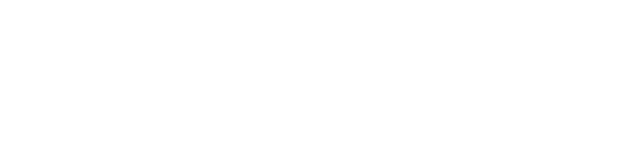
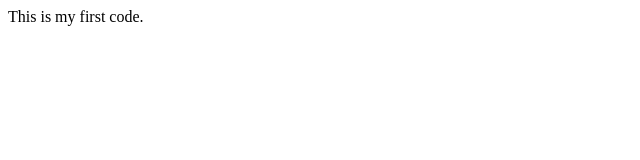
Before and after one commit to gagankulung123-collab/Web-Development, a plain HTML site: page index.html in a window 1280 px wide. Shown: the whole page, without its empty margins (0-640 px from the left). Drawn offline with Linux system fonts and the light colour scheme.

Commit message:
Code modified

```diff
--- a/index.html
+++ b/index.html
@@ -6,6 +6,6 @@
     <title>Document</title>
 </head>
 <body>
-
 </body>
+This is my first code.
 </html>
```
